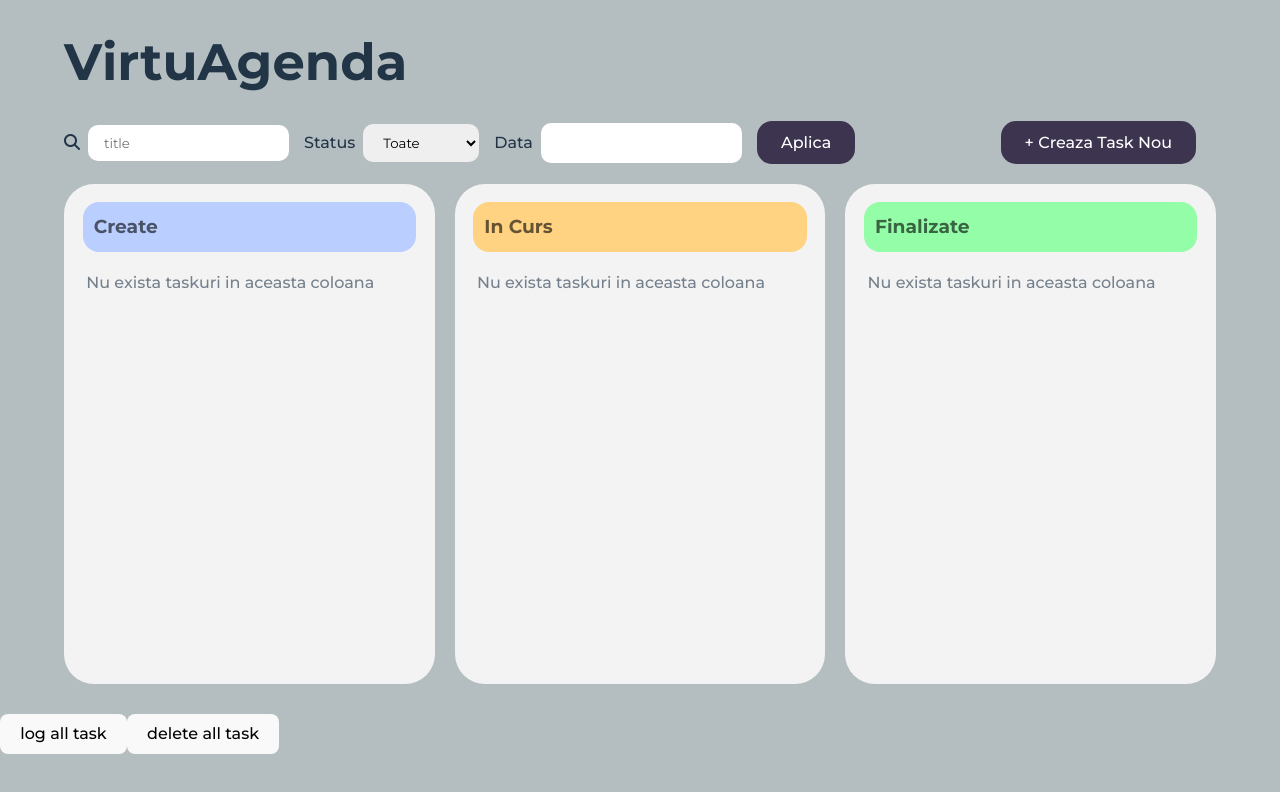
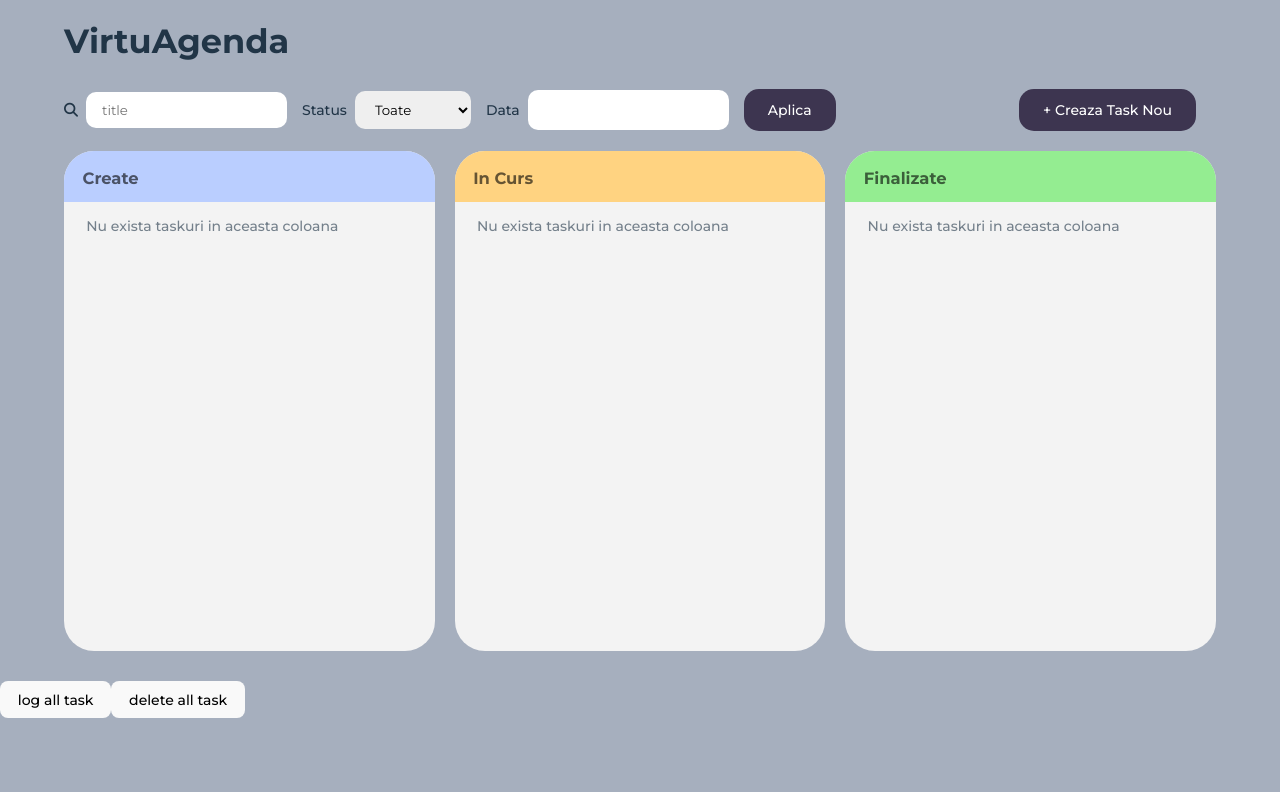
Before and after one commit to tclaudiu1990/virtuAgenda, a React (Vite) app: page / in a window 1280 px wide. Shown: the top 792 px of the page. Built offline with nearby package versions, Linux system fonts and the light colour scheme.

Commit message:
small design changes

```diff
--- a/src/App.scss
+++ b/src/App.scss
@@ -3,10 +3,11 @@
 
 body {
 
-    background-color: #b4bec0;
+    background-color: #a6afbe;
     font-family: Inter, system-ui, Avenir, Helvetica, Arial, sans-serif;
     line-height: 1.5;
     font-weight: 500;
+    font-size: 14px;
     display: block;
     font-family: Montserrat, Inter, system-ui, Avenir, Helvetica, Arial, sans-serif;
 
@@ -163,7 +164,9 @@ body {
         color: white;
     }
 
-
+    h1 {
+        font-size: 2.4em;
+    }
 
     #root {
         #app {
@@ -214,6 +217,11 @@ body {
                                 padding: 3%;
                                 border-radius: 16px;
                                 box-sizing: border-box;
+
+                                margin: 0;
+                                border-radius: 0;
+                                padding-top: 15px;
+                                padding-left: 5%;
 
                                 h3{
                                     color: rgb(0, 0, 0);
--- a/src/assets/styles/_colors.scss
+++ b/src/assets/styles/_colors.scss
@@ -1,6 +1,6 @@
 $create: #baceff;
 $incurs: #ffd381;
-$finalizate: #93fda7;
+$finalizate: #94ed91;
 
 $create-dark: #435581;
 $incurs-dark: #9e5809;
```
